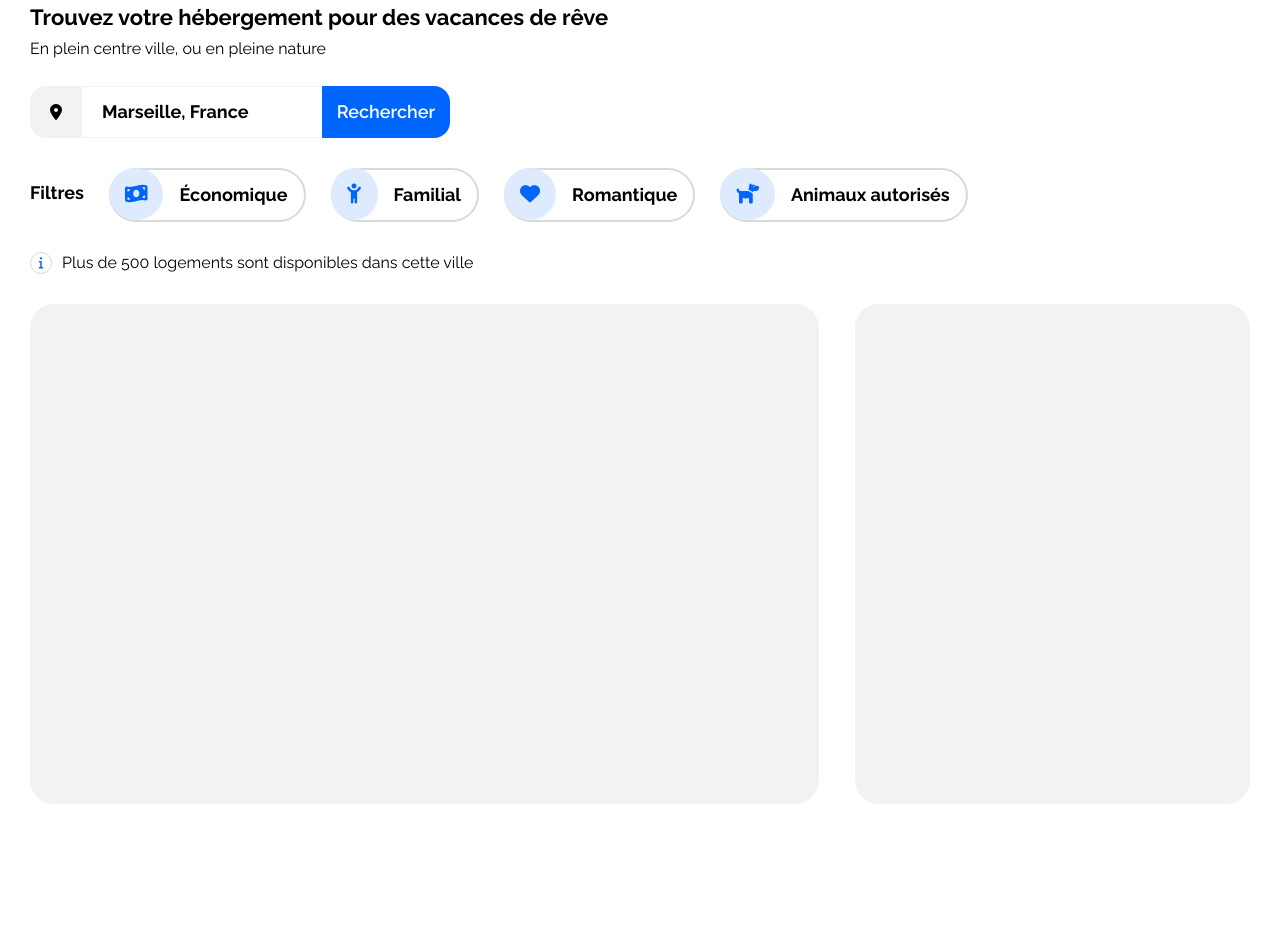
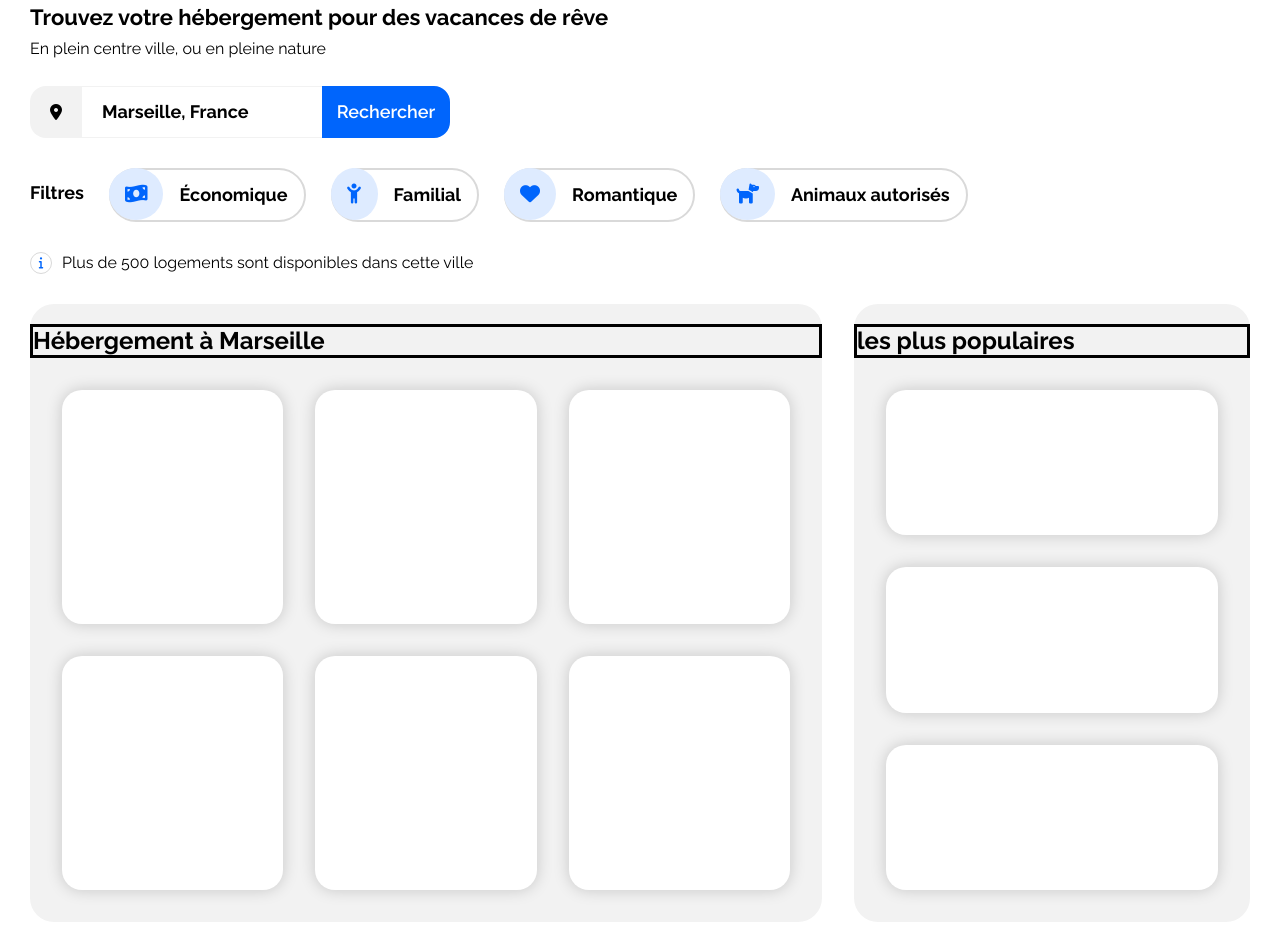
Before and after one commit to billelkhanfri/-project-02, a plain HTML site: page index.html in a window 1280 px wide. Shown: the part 89-1023 px from the top of the page. Before the commit the page ends 923 px from the top, so only its background shows below. Drawn offline with Linux system fonts and the light colour scheme.

Commit message:
cards shape

```diff
--- a/css/style.css
+++ b/css/style.css
@@ -144,27 +144,85 @@ transition: opacity .4s ease-in-out;
   margin-right: 10px;
 }
 .hotels{
-  /* border: 2px solid; */
-
-  height: 500px;
   display: grid;
-  grid-template-columns: 1fr 1fr;
-  grid-template-rows: 1fr;
-  column-gap: 2%;
-
+  grid-template-columns: 2fr 1fr;
+  column-gap: 32px;
+  height:600px;
 }
 .hebergement{
-  grid-row: 1;
   grid-column: 1;
-  width: calc(132%);
  background-color: #f2f2f2;
  border-radius: 24px;
 }
-.populaire{
-  grid-row: 1;
-  grid-column: 2;
-  width: calc(66%);
-  margin-left: auto;
+aside{
+  grid-column:2;
   background-color: #f2f2f2;
   border-radius: 24px;
 }
+.hebergement h2{
+  border: solid;
+}
+.hebergement-cards{
+  display: grid;
+  grid-template-columns: 1fr 1fr 1fr;
+  grid-template-rows: 1fr fr;
+  column-gap: 32px;
+  row-gap: 32px;
+  height: 500px;
+  margin: 32px;
+}
+.card-1 {
+grid-column: 1;
+grid-row: 1;
+}
+.card-2 {
+  grid-column: 2;
+  grid-row: 1;
+}
+.card-3 {
+  grid-column: 3;
+  grid-row: 1;
+}
+.card-4 {
+  grid-column: 1;
+  grid-row: 2;
+}
+.card-5{
+  grid-column: 2;
+  grid-row: 2;
+}
+.card-6{
+  grid-column: 3;
+  grid-row: 2;
+}
+.aside-cards{
+  display: grid;
+  grid-template-columns: 1fr ;
+  grid-template-rows: 1fr fr 1fr;
+  column-gap: 32px;
+  row-gap: 32px;
+  height: 500px;
+  margin: 32px;
+}
+aside h2{
+  border: solid;
+}
+.card-7{
+  grid-row: 1;
+}
+.card-8{
+  grid-row: 2;
+}
+.card-9{
+  grid-row: 3;
+}
+.cards{
+  background-color: white;
+  padding: 0.375rem;
+  border-radius: 1.25rem;
+  box-shadow: 0 0 16px #0000002e;
+  transition-duration: 0.1s;
+  cursor: pointer;
+  box-sizing: border-box;
+  height: 100%;
+}
--- a/index.html
+++ b/index.html
@@ -73,10 +73,22 @@
       </section>
     <section class="hotels">
      <div class="hebergement">
-
+      <h2>Hébergement à Marseille</h2>
+      <div class="hebergement-cards">
+       <div class="card-1 cards"></div>
+       <div class="card-2 cards"></div>
+       <div class="card-3 cards"></div>
+       <div class="card-4 cards"></div>
+       <div class="card-5 cards"></div>
+       <div class="card-6 cards"></div>
+      </div>
      </div>
-     <div class="populaire">
-
-     </div>
-
+     <aside>
+      <h2>les plus populaires</h2>
+      <div class="aside-cards">
+       <div class="card-7 cards"></div>
+       <div class="card-8 cards"></div>
+       <div class="card-9 cards"></div>
+      </div>
+     </aside>
     </section>
```
Lines whose indentation alone changed are shown as unchanged.
